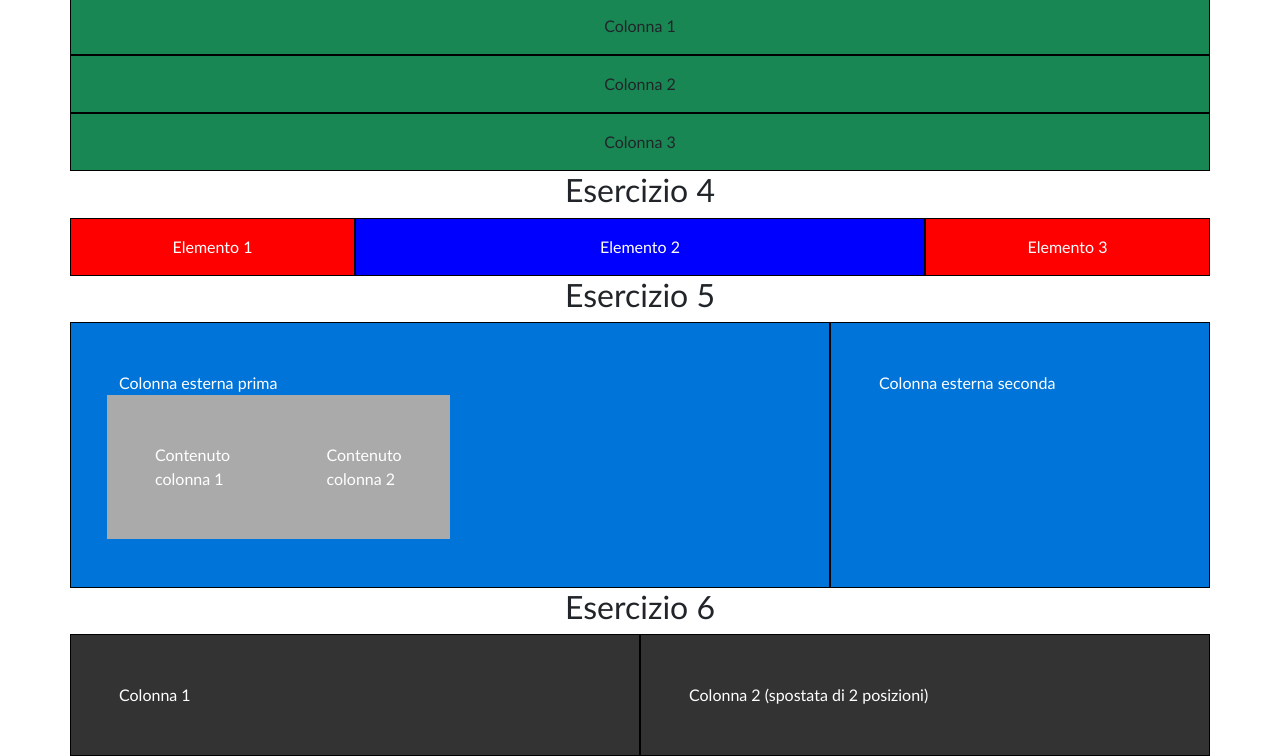
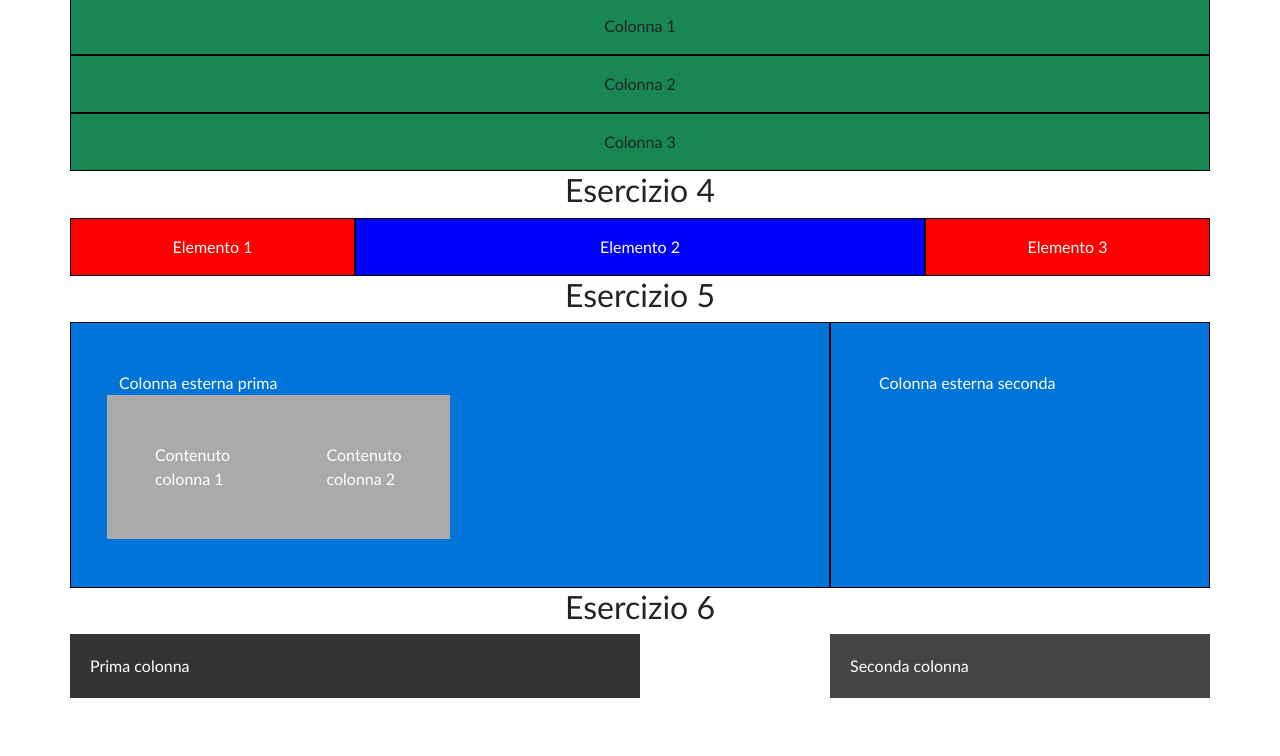
Before and after one commit to AliceAlfaioli/W6-D1, a plain HTML site: page index.html in a window 1280 px wide. Shown: the part 604-1360 px from the top of the page. After the commit the page ends 1302 px from the top, so only its background shows below. Drawn offline with nearby package versions, Linux system fonts and the light colour scheme.

Commit message:
Second commit

```diff
--- a/assets/css/style.css
+++ b/assets/css/style.css
@@ -49,8 +49,8 @@ body {
 
 /* EXERCISE 6 */
 
-.custom-column {
-  background-color: #333;
+/* .custom-column {
+  background-color: #383535;
   color: #fff;
   padding: 3rem;
-}
+} */
--- a/index.html
+++ b/index.html
@@ -109,11 +109,20 @@
     </div>
 
     <!-- EXERCISE 6 ----------------------------------------------->
+    <!-- <h2 class="text-center">Esercizio 6</h2>
+    <div class="container">
+      <div class="row">
+        <div class="col- custom-column">Colonna 1</div>
+        <div class="col custom-column order-md-3">Colonna 2 (spostata di 2 posizioni)</div>
+      </div>
+    </div> -->
     <h2 class="text-center">Esercizio 6</h2>
     <div class="container">
       <div class="row">
-        <div class="col custom-column">Colonna 1</div>
-        <div class="col custom-column order-md-3">Colonna 2 (spostata di 2 posizioni)</div>
+        <div class="col-sm-6" style="background-color: #333; color: #fff; padding: 20px">Prima colonna</div>
+        <div class="col-md-4 offset-md-2" style="background-color: #444; color: #fff; padding: 20px">
+          Seconda colonna
+        </div>
       </div>
     </div>
 
```
